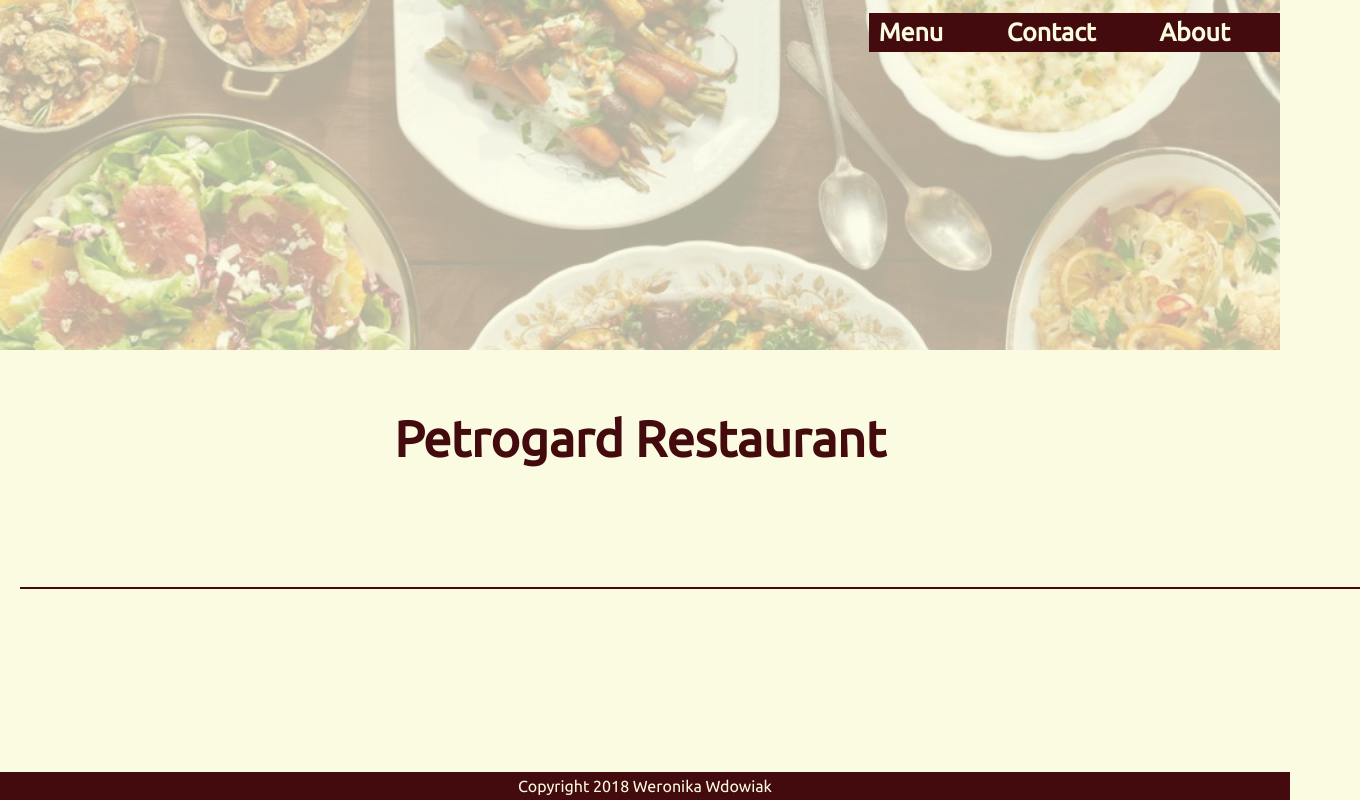
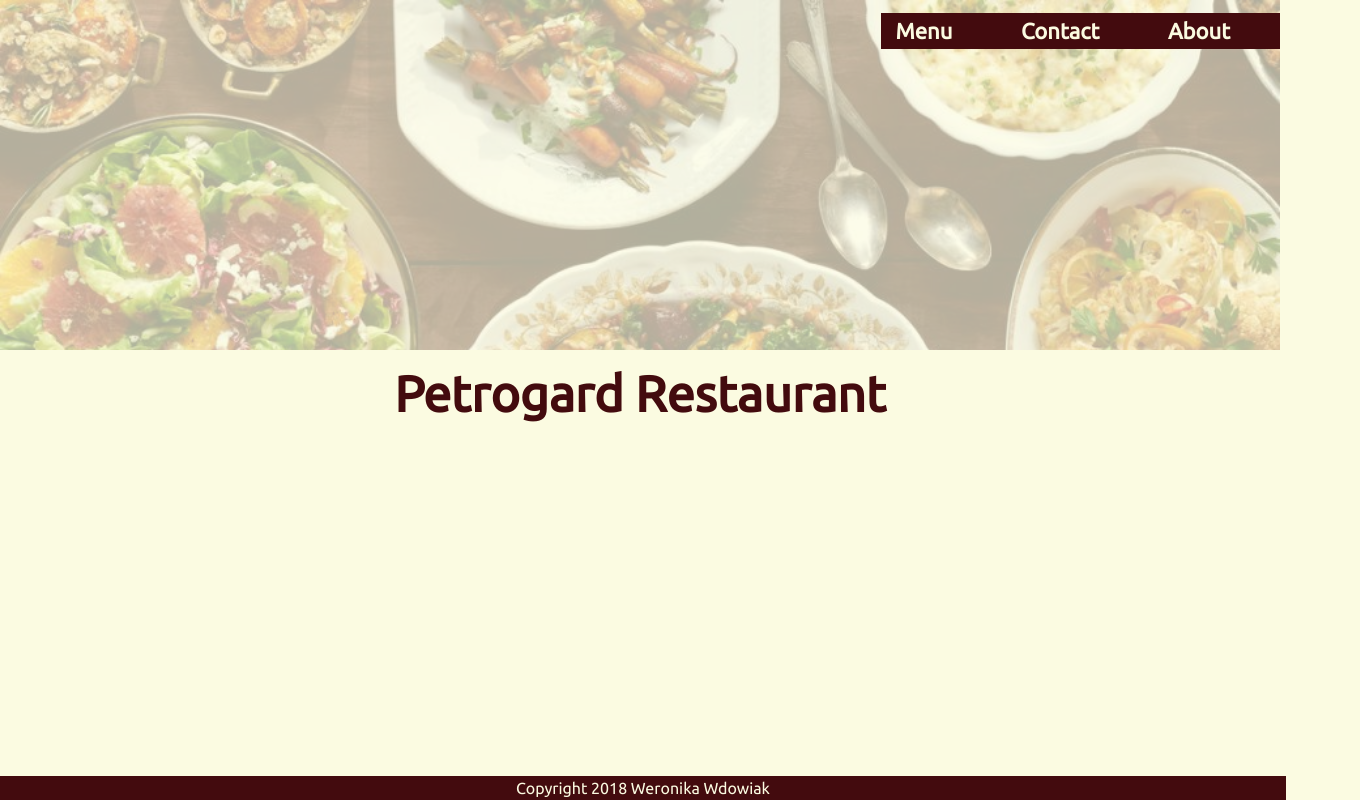
Before and after one commit to beactivera/Restaurant-Petrogard, a plain HTML site: page Petrograd/index.html in a window 1280 px wide. Shown: the whole page, 1360 px wide, since content can reach past the window. Drawn offline with Linux system fonts and the light colour scheme; no server answers.

Commit message:
fixed layout

```diff
--- a/Petrograd/css/style.css
+++ b/Petrograd/css/style.css
@@ -9,9 +9,10 @@ header {
 }
 
 .title {
-    padding: 10px;
+    margin: 0;
+    padding: 15px;
     text-align: center;
-    font-size: 50px;
+    font-size: 35px;
     font-weight: bold;
     color: #430b0e;
 }
@@ -20,21 +21,23 @@ header {
     position: absolute;
     display: inline-block;
     top: 0;
-    right: 0;
     margin-top: 13px;
     padding: 0;
-    text-align: right;
+    width: 100%;
+    text-align: center;
     color: #fbfbe1;
     font-weight: bold;
     background-color: #430b0e;
 }
 
+
 #nav li {
     display: inline-block;
+    text-align: center;
     padding: 5px;
-    padding-right: 50px;
-    padding-left: 10px;
-    font-size: 25px;
+    padding-left: 20px;
+    padding-right: 5px;
+    font-size: 18px;
 }
 
 body {
@@ -45,43 +48,64 @@ body {
     font-family: 'Ubuntu', sans-serif;
 }
 
-nav ul{
+nav{
     margin: 0;
     padding: 0;
+    width: auto;
 }
 
 nav li{
-    display: block;
+    right: 10%;
     width: 100%;
-    margin: 0;
-    left: 0;
     padding: 15px;
     text-align: center;
 }
 
 nav a{
     text-align: center;
-    font-size: 25px;
+    font-size: 20px;
     font-weight: bold;
     color: #645B54;
     text-decoration: none;
 }
 
-@media screen and (min-width: 700px){
+@media screen and (min-width: 650px){
+    #nav {
+    right: 0;
+    text-align: right;
+    width: auto;
+}
+
+#nav li {
+    padding-right: 50px;
+    padding-left: 15px;
+    font-size: 22px;
+}
+.title{
+        font-size: 50px;
+    }
+
+    nav a{
+        font-size: 22px;
+    }
+}
+
+@media screen and (min-width: 860px){
 nav {
-    margin: 20px;
+    margin: 0;
     padding: 30px;
     text-align: center;
-    border-bottom: 2px solid #430b0e;
-    width: 100%;
+    width: auto;
 }
 
 nav li{
     display: inline;
+    margin: 0;
 
 }
 
 nav a {
+    margin:0;
     padding: 20px;
     font-size: 22px;
 }
@@ -111,10 +135,15 @@ main section {
 
 section h2 {
     grid-column: 1/-1;
+    padding: 10px;
     text-transform: capitalize;
     font-size: 35px;
     color: #430b0e;
-    text-align: center;
+    text-align: left;
+}
+
+#menu{
+    display: none;
 }
 
 section .short-description {
@@ -150,6 +179,7 @@ img {
 
 .name {
     font-size: 25px;
+    text-align: center;
     padding: 25px;
     margin: 0;
     color: #430b0e;
@@ -268,8 +298,9 @@ h4 {
 }
 
 footer {
+    margin: 0;
     position: fixed;
-    padding: 5px;
+    padding: 3px;
     text-align: center;
     color: #fbfbe1;
     bottom: 0;
```
